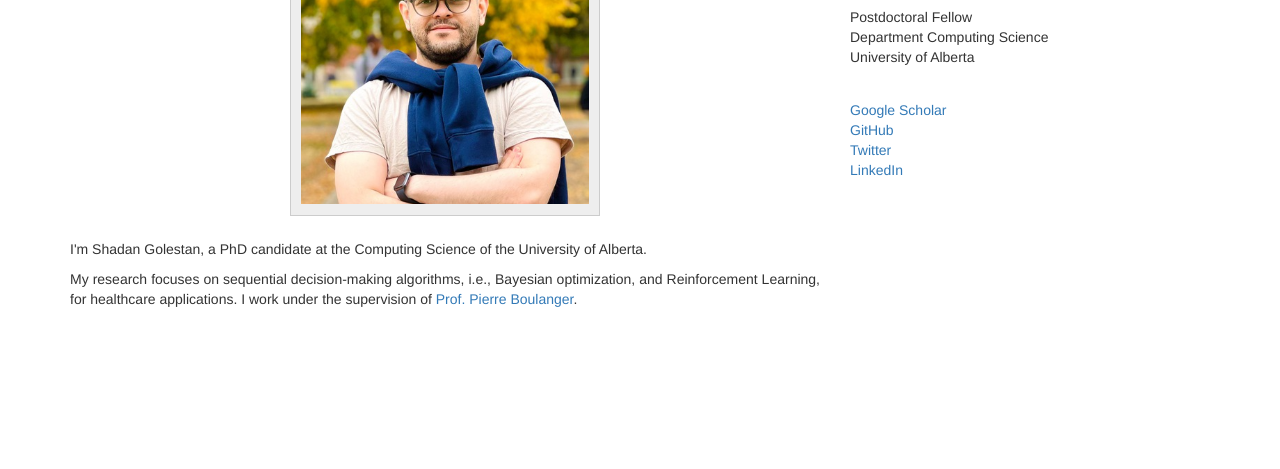
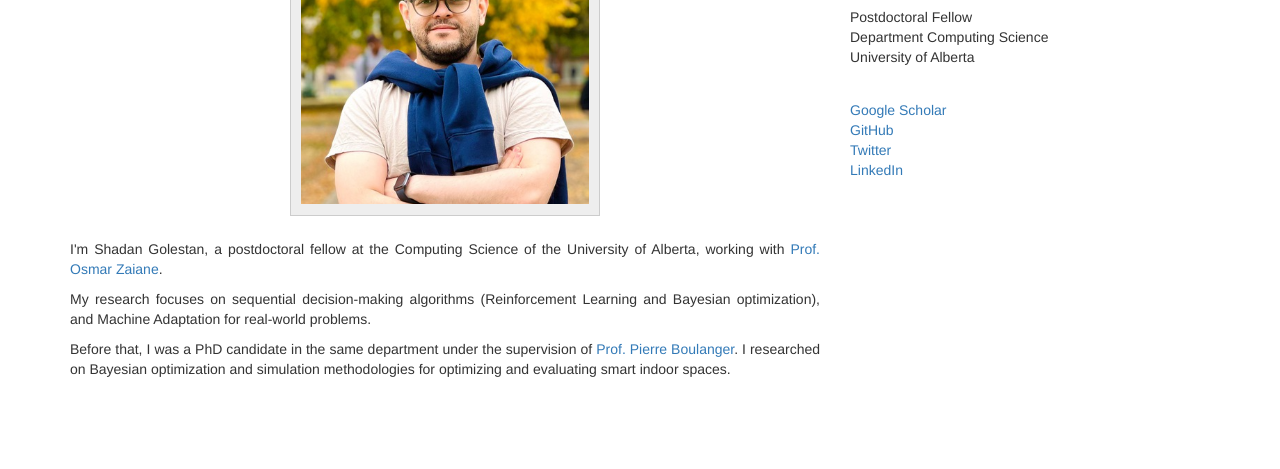
Before and after one commit to shadangolestan/shadangolestan.github.io, a plain HTML site: page index.html in a window 1280 px wide. Shown: the part 160-629 px from the top of the page. Drawn offline with nearby package versions, Linux system fonts and the light colour scheme.

Commit message:
home page updates

```diff
--- a/index.html
+++ b/index.html
@@ -78,9 +78,20 @@
                 <img class="img-responsive"  src="photo2.png" alt=""  width="300" height="300"><br>
 				</div>
                 <div style="margin-top:3%; text-align:justify;">
-					<p>I'm Shadan Golestan, a PhD candidate at the Computing Science of the University of Alberta.</p>
+					<p>I'm Shadan Golestan, a postdoctoral fellow at the Computing Science of the University of Alberta,
+            working with <a href="https://webdocs.cs.ualberta.ca/~zaiane/"> Prof. Osmar Zaiane</a>.</p>
 
-					<p>My research focuses on sequential decision-making algorithms, i.e., Bayesian optimization, and Reinforcement Learning, for healthcare applications. I work under the supervision of <a href="http://webdocs.cs.ualberta.ca/~pierreb/"> Prof. Pierre Boulanger</a>.</p>
+					<p>
+          My research focuses on sequential decision-making algorithms (Reinforcement Learning and Bayesian optimization), and
+          Machine Adaptation for real-world problems.
+          </p>
+
+          <p>
+            Before that, I was a PhD candidate in the same department
+            under the supervision of <a href="http://webdocs.cs.ualberta.ca/~pierreb/"> Prof. Pierre Boulanger</a>.
+            I researched on Bayesian optimization and simulation methodologies for optimizing and evaluating
+            smart indoor spaces.
+          </p>
 
 					<p></p>
                 </div>
```
